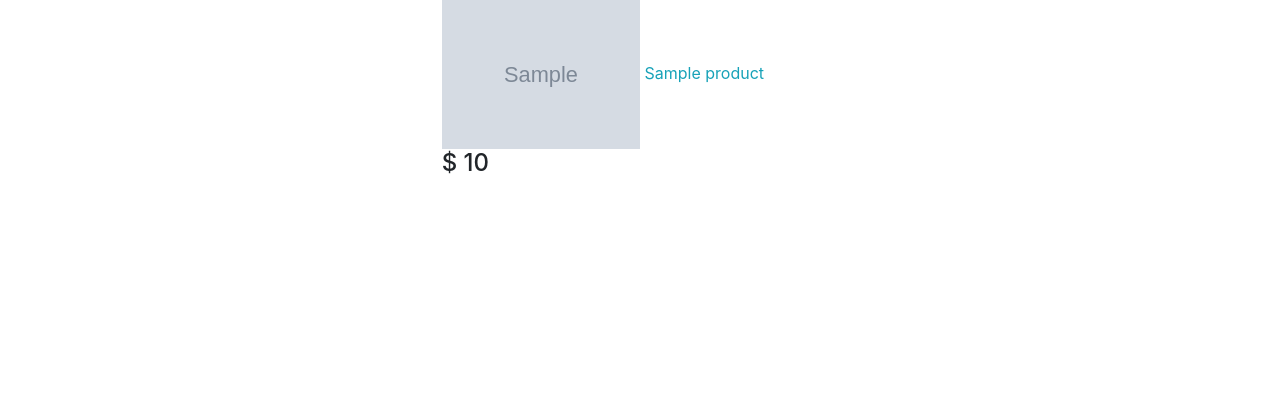
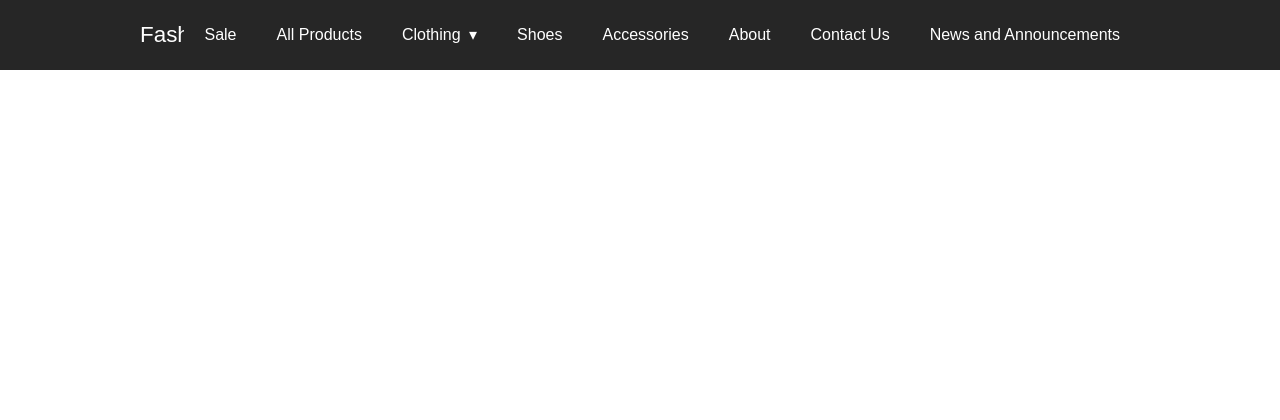
Before and after one commit to Jackerlus/FashionDirect, a PHP site: page /test/products.php?category=1 in a window 1280 px wide. Shown: the top 420 px of the page. Run offline with PHP 8.4, Linux system fonts and the light colour scheme; tables that the repository leaves empty or names only in its code hold one stand-in row (values such as "Sample post"); grey boxes marked "Sample" are stand-in pictures; some libraries are stand-ins or nearby versions.

Commit message:
Added product category filter system
When a user clicks a navbar link for a specific type of product, they will be shown only that kind of product

```diff
--- a/navbar.php
+++ b/navbar.php
@@ -1,7 +1,7 @@
-<!-- This is the HTML code for the navigation bar, it appears at the top of the page and serves to guide users to where they want to go. -->
-
+<!-- This is the HTML code for the navigation bar, it appears at the top of the page and guides users to where they want to go. -->
 <script src="https://ajax.googleapis.com/ajax/libs/jquery/3.2.1/jquery.min.js"></script>
 <script src="js/navbar.js"></script>
+
 <link href="css/navbar.css" rel="stylesheet" type="text/css"/>
 <section class="navigation" style="font-family: Arial, sans-serif">
     <div class="nav-container">
@@ -15,42 +15,42 @@
                     <a href="#!">Sale</a>
                 </li>
                 <li>
-                    <a href="#!">All Products</a>
+                    <a href="products.php?category=all">All Products</a>
                 </li>
                 <li>
                     <a href="#!">Clothing</a>
                     <ul class="nav-dropdown">
                         <li>
-                            <a href="">All Clothing</a>
+                            <a href="products.php?category=clothing">All Clothing</a>
                         </li>
                         <li>
-                            <a href="">T-shirts</a>
+                            <a href="products.php?category=tshirt">T-shirts</a>
                         </li>
                         <li>
-                            <a href="">Jumpers & Hoodies</a>
+                            <a href="products.php?category=jumper">Jumpers & Hoodies</a>
                         </li>
                         <li>
-                            <a href="">Trousers</a>
+                            <a href="products.php?category=trousers">Trousers</a>
                         </li>
                         <li>
-                            <a href="">Coats & Jackets</a>
+                            <a href="products.php?category=jacket">Coats & Jackets</a>
                         </li>
                     </ul>
                 </li>
                 <li>
-                    <a href="">Shoes</a>
+                    <a href="products.php?category=shoes">Shoes</a>
                 </li>
                 <li>
-                    <a href="">Accessories</a>
+                    <a href="products.php?category=accessory">Accessories</a>
                 </li>
                 <li>
-                    <a href="">About</a>
+                    <a href="about.php">About</a>
                 </li>
                 <li>
-                    <a href="">Contact Us</a>
+                    <a href="contact.php">Contact Us</a>
                 </li>
                 <li>
-                    <a href="">News and Announcements</a>
+                    <a href="news.php">News and Announcements</a>
                 </li>
             </ul>
         </nav>
--- a/products.php
+++ b/products.php
@@ -8,11 +8,21 @@
         ?>
     </head>
     <body>
-        <div class="container-fluid">
+    <?php
+    include("navbar.php");
+    ?>
+
+        <div id="items" class="container-fluid justify-content-center">
             <div class="row justify-content-center">
     <?php
+    $category = $_GET['category'];
     $connect = mysqli_connect('localhost', 'root', '', 'fd');
-    $query = 'SELECT * FROM products ORDER by id ASC';
+    if ($category == 'all') {
+        $query = 'SELECT * FROM products ORDER by id ASC';
+    } else {
+        $query = "SELECT * from products WHERE category = '$category'";
+    }
+
     $result = mysqli_query($connect, $query);
 
     if ($result)
@@ -23,17 +33,22 @@
             { ?>
                 <div class="col-sm-4">
                     <div style="" class="product-card">
-                        <img id="product-image" src="<?php echo $product['image'];?>" class="img-responsive" />
+                        <a href="item.php?id=<?php echo $product['id']; ?>">
+                            <img id="product-image"  src="<?php echo $product['image'];?>" class="img-responsive" />
+                        </a>
                         <a id="product-name" class="text-info" href="item.php?id=<?php echo $product['id']; ?>"><?php echo $product['name']; ?></a>
-                        <h4 class="">$ <?php echo $product['price']; ?></h4>
+                        <h4 class="">£<?php echo $product['price']; ?></h4>
                     </div>
                 </div>
-            <?php
+                <?php
             }
         }
     }
     ?>
             </div>
         </div>
+    <?php
+    include("footer.php");
+    ?>
     </body>
 </html>
```
